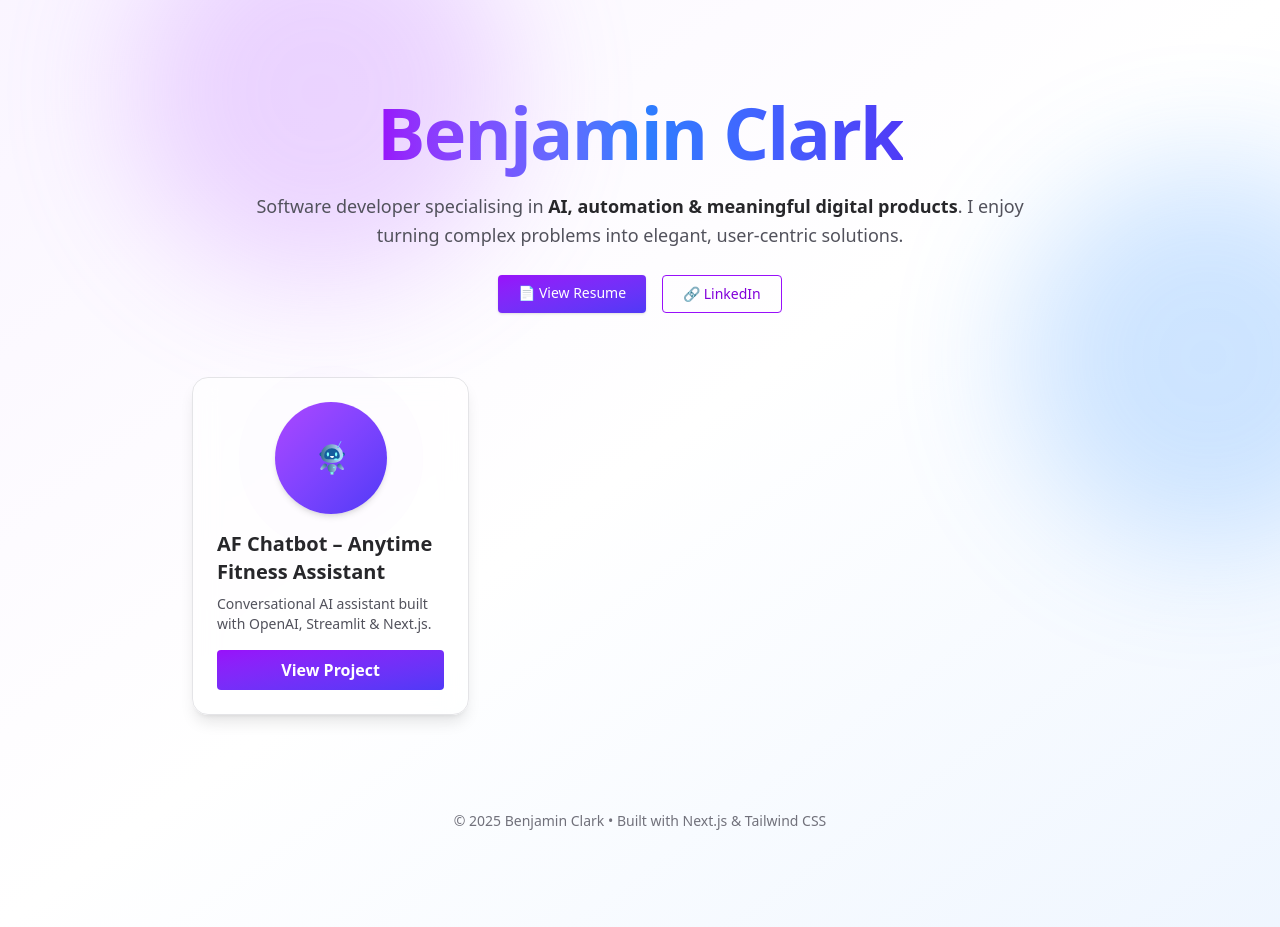
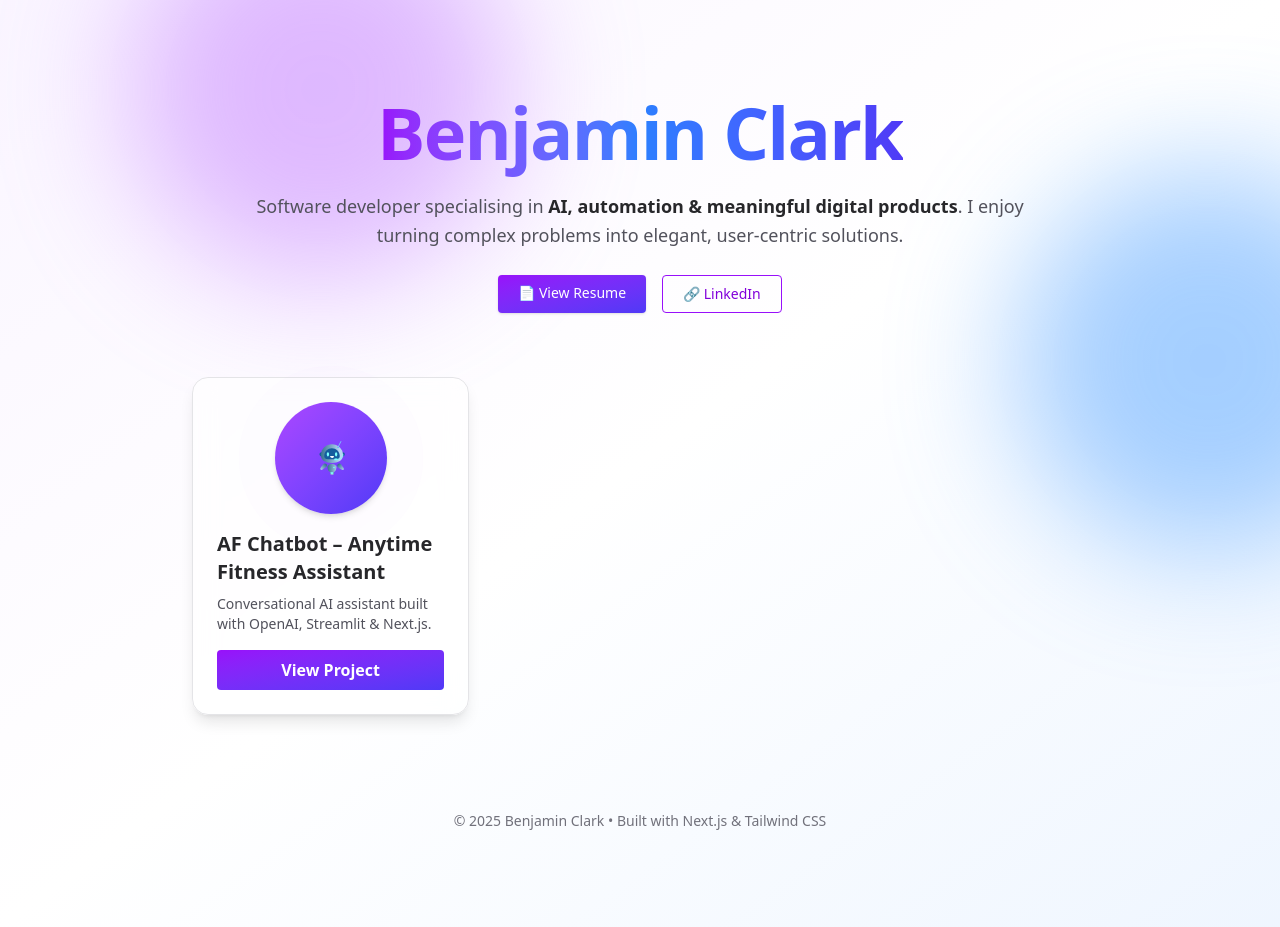
Before and after one commit to ben-clark-1999/my-website, a Next.js app: page / in a window 1280 px wide. Built offline with nearby package versions, Linux system fonts and the light colour scheme.

Commit message:
Making changes to background

```diff
--- a/src/app/page.tsx
+++ b/src/app/page.tsx
@@ -15,18 +15,16 @@ const projects = [
 export default function Home() {
   return (
     <main className="relative flex min-h-screen flex-col items-center overflow-x-hidden bg-gradient-to-br from-purple-50 via-white to-blue-50 dark:from-[#0c0c10] dark:via-[#0c0c10] dark:to-black px-4 py-24 sm:px-6 lg:px-8">
-      {/* Decorative blobs with parallax */}
+      {/* Decorative blobs with continuous motion */}
       <motion.div
-        initial={{ opacity: 0 }}
-        whileInView={{ opacity: 0.5, y: [-20, 20, -20] }}
-        transition={{ repeat: Infinity, duration: 10, ease: "easeInOut" }}
-        className="pointer-events-none absolute left-[10%] top-[-120px] h-96 w-96 rounded-full bg-purple-400 blur-3xl dark:bg-purple-700"
+        animate={{ y: [0, 30, 0] }}
+        transition={{ repeat: Infinity, duration: 20, ease: "easeInOut" }}
+        className="pointer-events-none absolute left-[10%] top-[-120px] h-96 w-96 rounded-full bg-purple-400 blur-3xl dark:bg-purple-700 opacity-50"
       />
       <motion.div
-        initial={{ opacity: 0 }}
-        whileInView={{ opacity: 0.5, y: [20, -20, 20] }}
-        transition={{ repeat: Infinity, duration: 10, ease: "easeInOut", delay: 0.3 }}
-        className="pointer-events-none absolute right-[-120px] top-[20%] h-96 w-96 rounded-full bg-blue-400 blur-3xl dark:bg-blue-600"
+        animate={{ y: [0, -30, 0] }}
+        transition={{ repeat: Infinity, duration: 20, ease: "easeInOut", delay: 0.3 }}
+        className="pointer-events-none absolute right-[-120px] top-[20%] h-96 w-96 rounded-full bg-blue-400 blur-3xl dark:bg-blue-600 opacity-50"
       />
 
       {/* Hero Section */}
```
